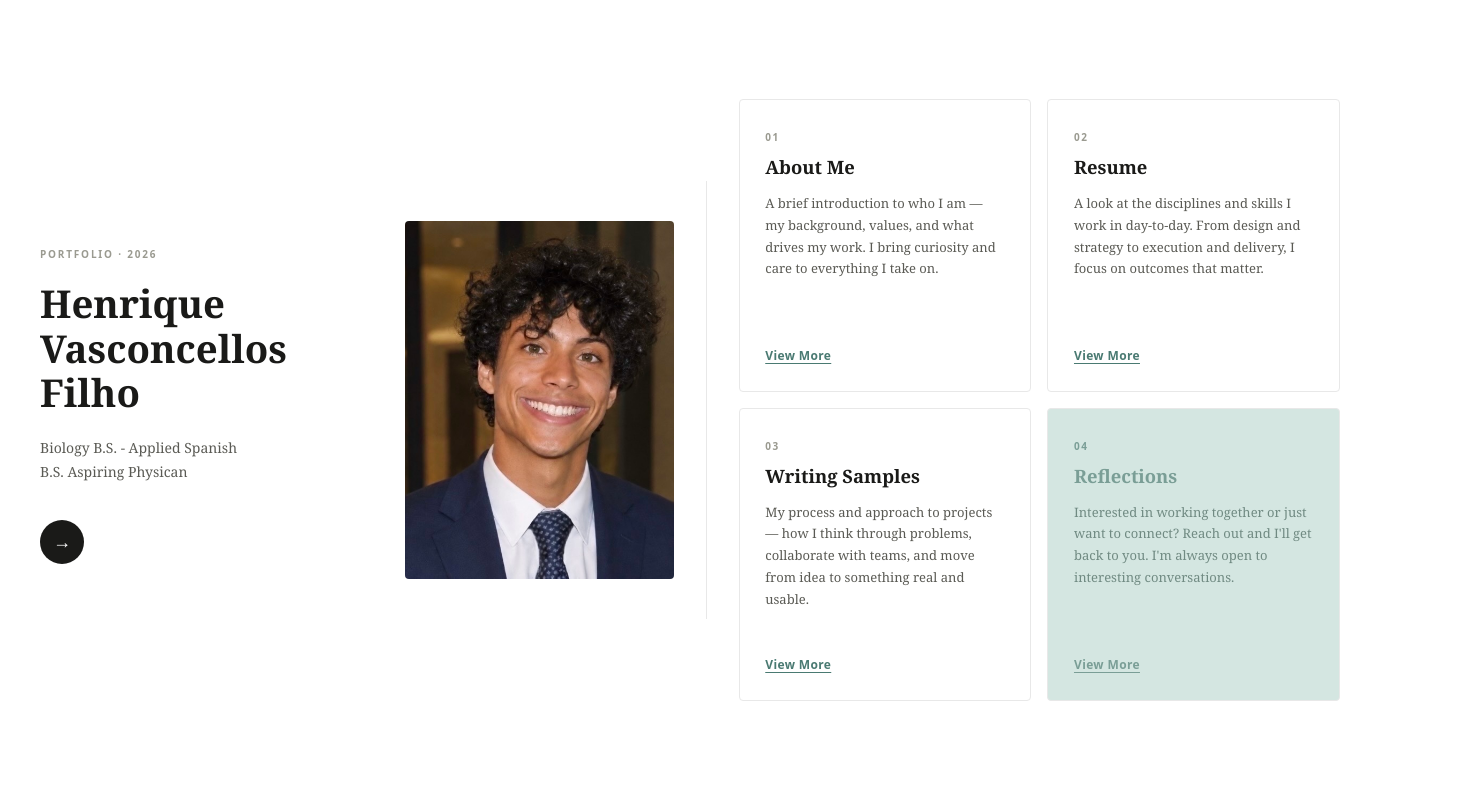
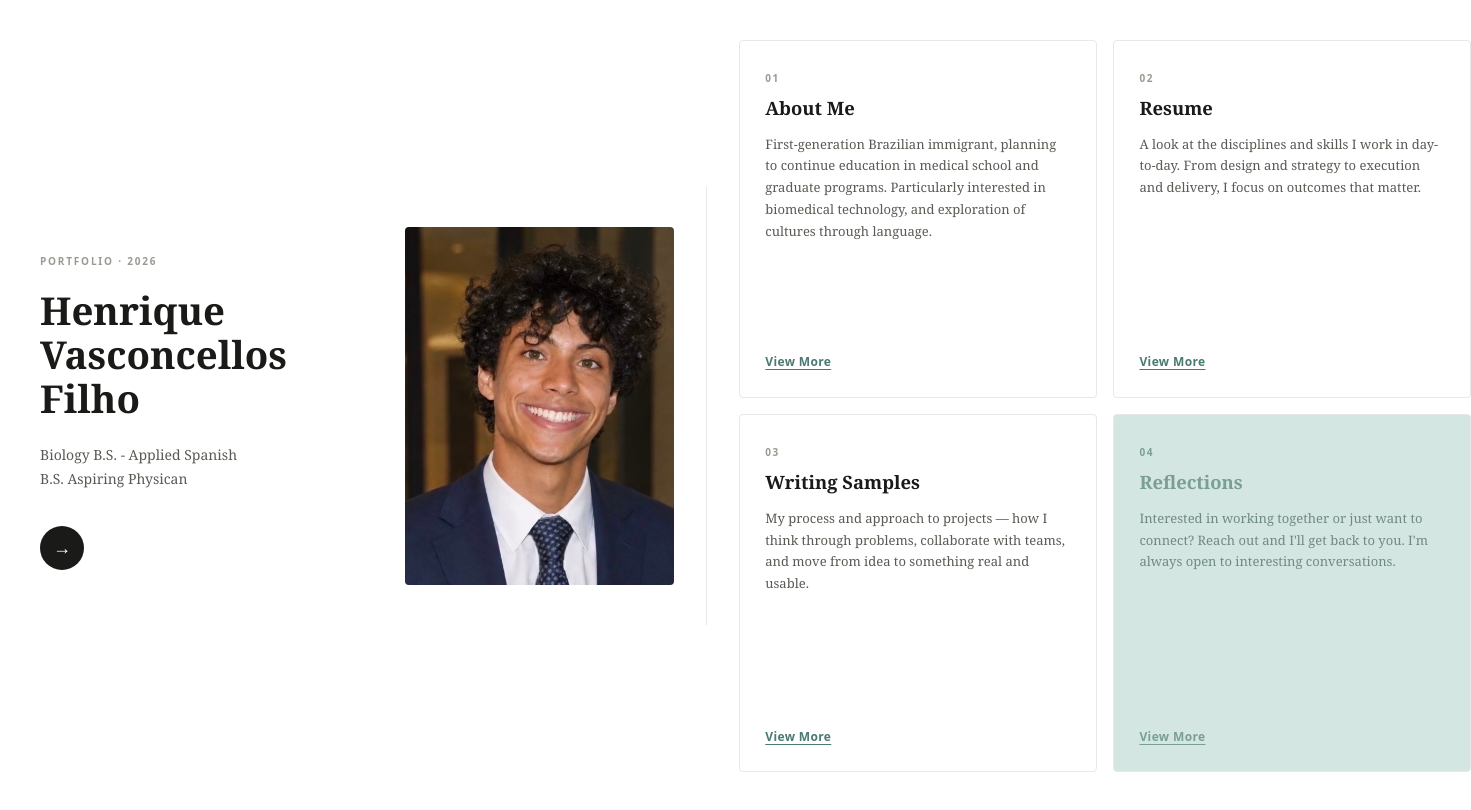
Before and after one commit to hvasconcellosfilho/hvasconcellosfilho.github.io, a plain HTML site: page My Resume (7).html in a window 1280 px wide. Shown: the whole page, 1471 px wide, since content can reach past the window. Drawn offline with Linux system fonts and the light colour scheme; a web font is replaced by a local one.

Commit message:
Revise personal introduction in resume
Updated the 'About Me' section to reflect current background and interests.

```diff
--- a/My Resume (7).html
+++ b/My Resume (7).html
@@ -335,7 +335,7 @@
       <span class="card-label">01</span>
       <h2 class="card-heading">About Me</h2>
       <p class="card-body">
-        A brief introduction to who I am — my background, values, and what drives my work. I bring curiosity and care to everything I take on.
+        First-generation Brazilian immigrant, planning to continue education in medical school and graduate programs. Particularly interested in biomedical technology, and exploration of cultures through language.
       </p>
       <a class="card-link">View More</a>
     </div>
```
